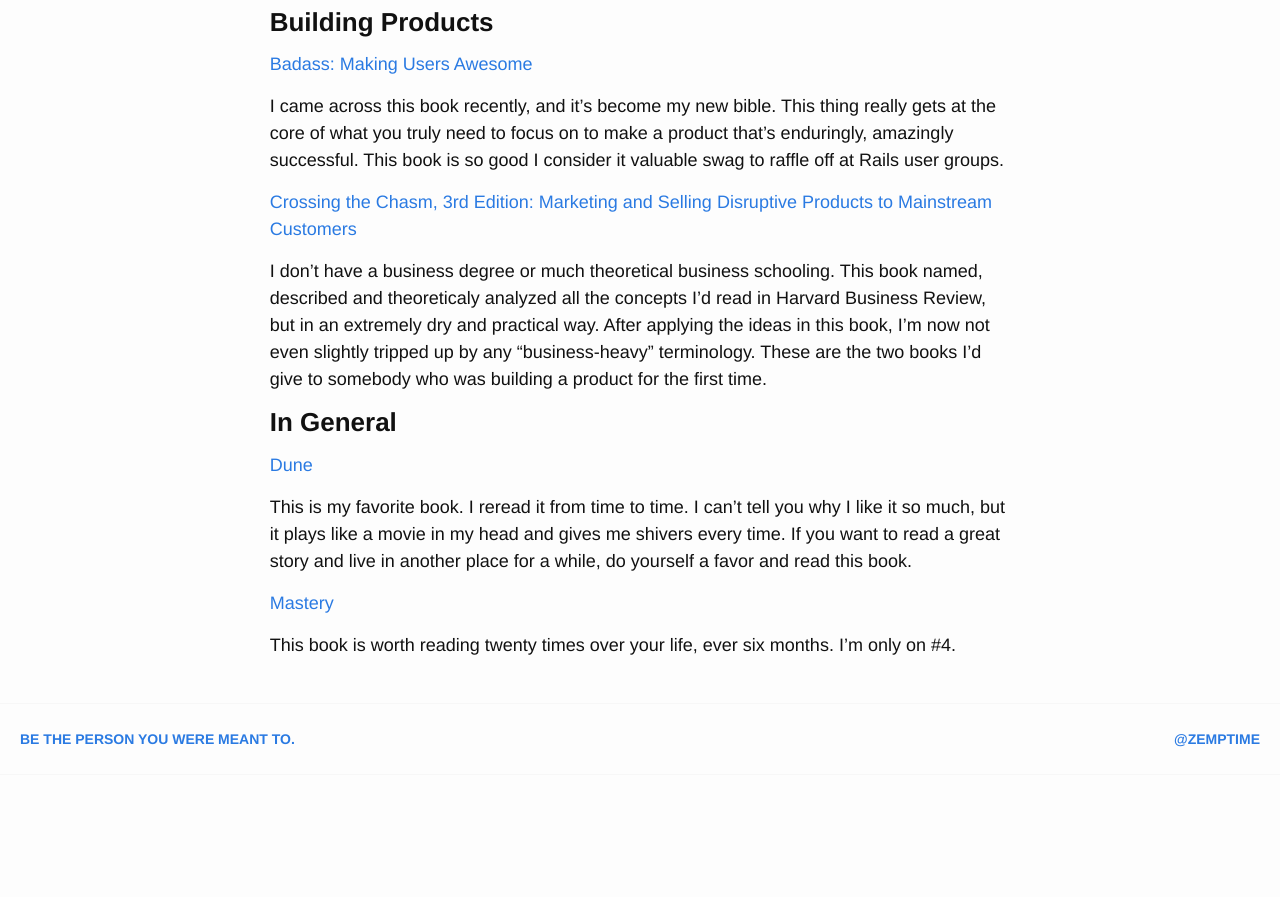
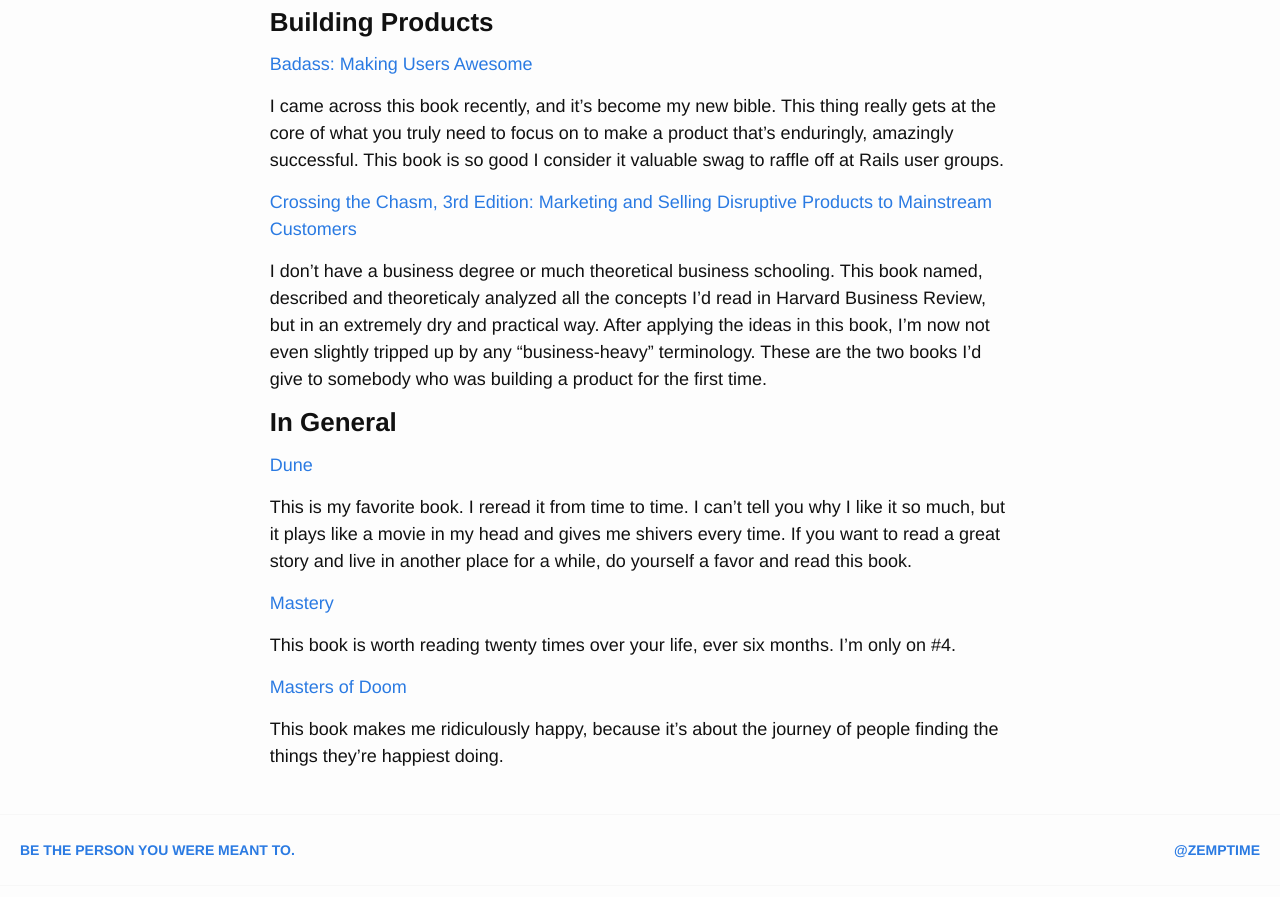
Before and after one commit to ZempTime/oldchriszempel.com, a Jekyll site: the page built from books.md, in a window 1280 px wide and 900 px high, scrolled down 997 px. Shown: the top 897 px of the window. Built offline with Jekyll 4.4.1, drawn with Linux system fonts in a browser that asks for light colours; before the commit the page ends 1786 px from its top, so only the background shows below that.

Commit message:
adds masters of doom to books

```diff
--- a/books.md
+++ b/books.md
@@ -75,3 +75,7 @@ in another place for a while, do yourself a favor and read this book.
 [Mastery](http://www.amazon.com/Mastery-Robert-Greene/dp/014312417X/ref=sr_1_1?s=books&ie=UTF8&qid=1441065829&sr=1-1&keywords=mastery+robert+greene)
 
 This book is worth reading twenty times over your life, ever six months. I'm only on #4.
+
+[Masters of Doom](http://www.amazon.com/Masters-Doom-Created-Transformed-Culture/dp/0812972155)
+
+This book makes me ridiculously happy, because it's about the journey of people finding the things they're happiest doing.
```
